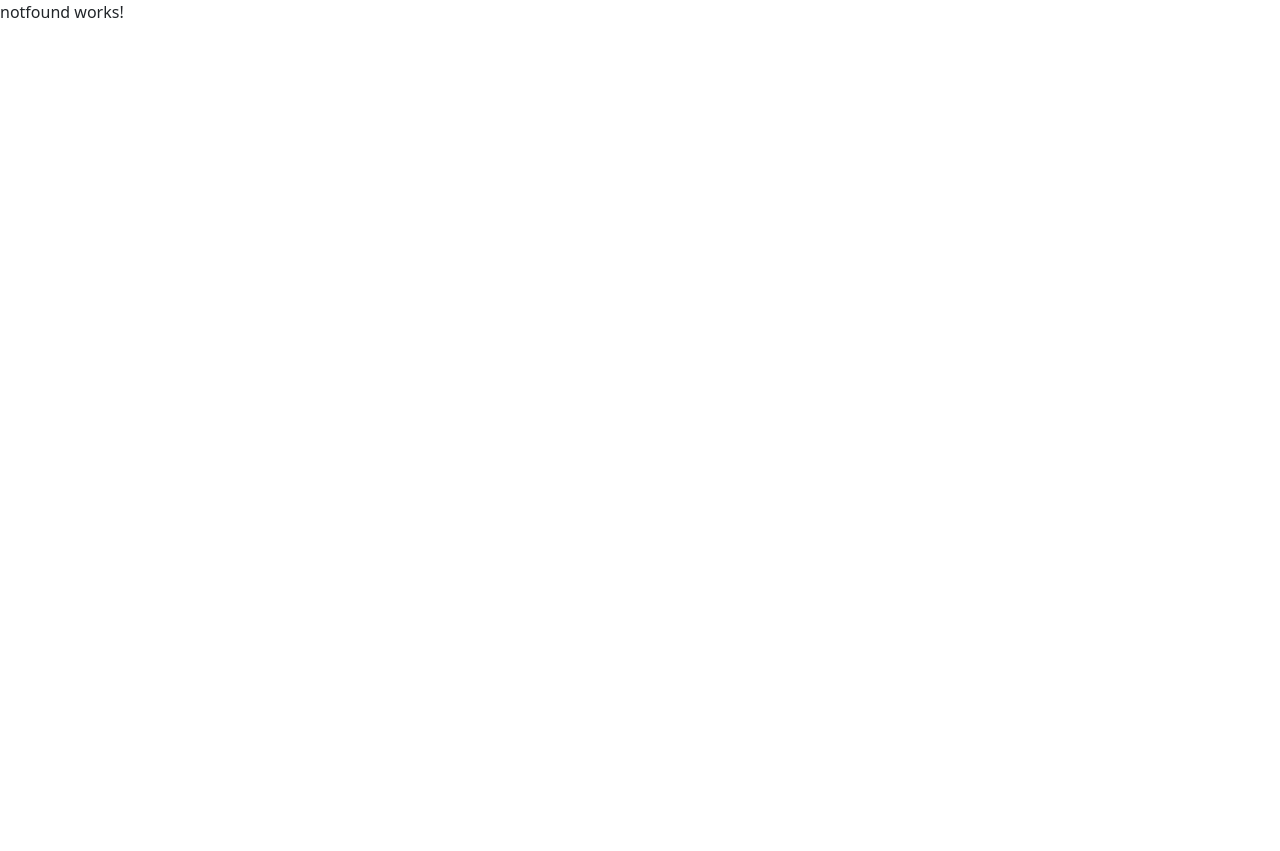
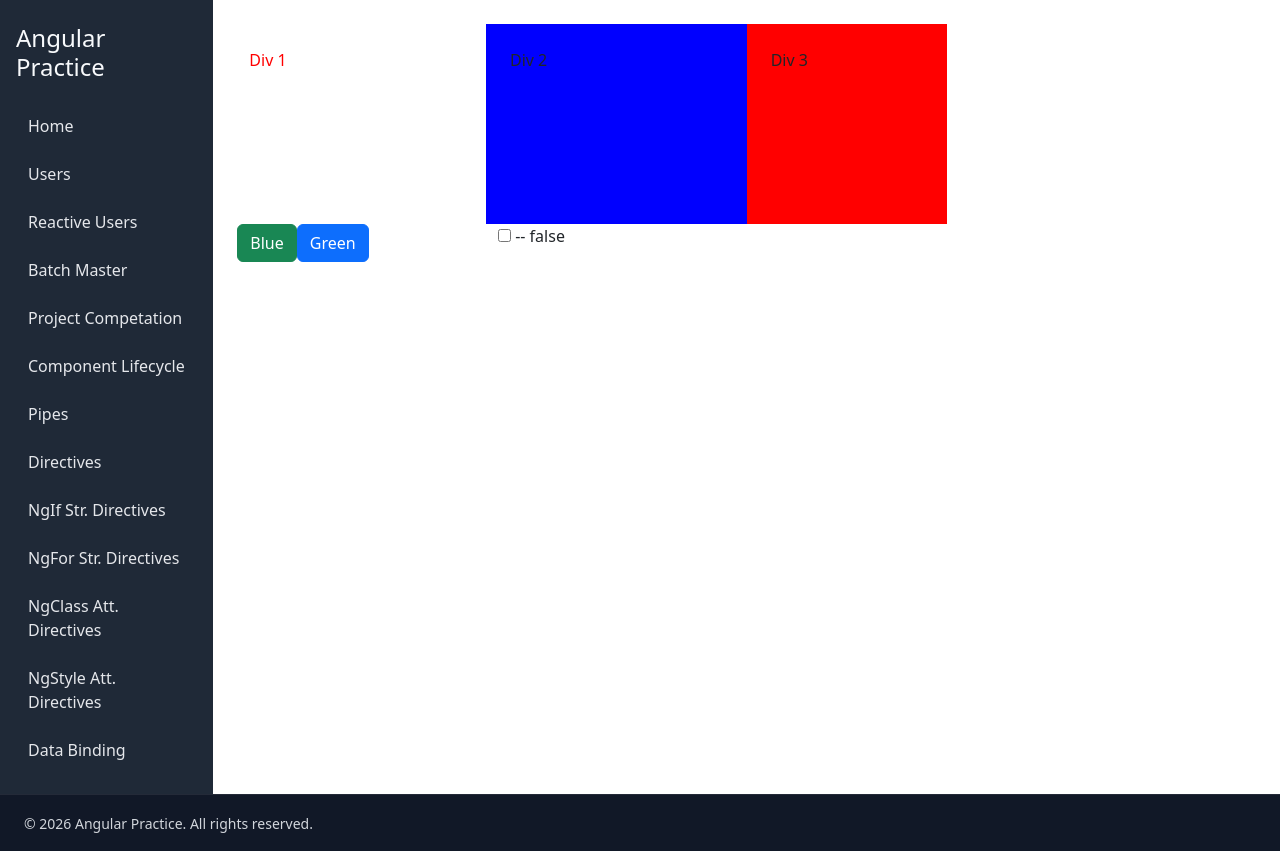
Before and after one commit to meyadavajeet/learning-angular19, an Angular app: page /ngStyle in a window 1280 px wide. Before the commit the page ends 800 px from the top, so only its background shows below. Built offline with nearby package versions, Linux system fonts and the light colour scheme.

Commit message:
attribute directives ngStyle implementation

```diff
--- a/src/app/app.routes.ts
+++ b/src/app/app.routes.ts
@@ -15,6 +15,7 @@ import { DataBindingComponent } from './data-binding/data-binding.component';
 import { NgForComponent } from './ng-for/ng-for.component';
 import { NgIFComponent } from './ng-if/ng-if.component';
 import { NgClassComponent } from './ng-class/ng-class.component';
+import { NgStyleComponent } from './ng-style/ng-style.component';
 
 export const routes: Routes = [
   {
@@ -73,6 +74,10 @@ export const routes: Routes = [
         component: NgClassComponent
       },
       {
+        path : 'ngStyle',
+        component: NgStyleComponent
+      },
+      {
         path: 'data-binding',
         component: DataBindingComponent
       }
--- a/src/app/layout/layout.component.html
+++ b/src/app/layout/layout.component.html
@@ -12,9 +12,10 @@
           <a class="nav-link" routerLink="/component-lifecycle">Component Lifecycle</a>
           <a class="nav-link" routerLink="/pipes">Pipes</a>
           <a class="nav-link" routerLink="/directives">Directives</a>
-          <a class="nav-link" routerLink="/ngIf">NgIf Directives</a>
-          <a class="nav-link" routerLink="/ngFor">NgFor Directives</a>
-          <a class="nav-link" routerLink="/ngClass">NgClass Directives</a>
+          <a class="nav-link" routerLink="/ngIf">NgIf Str. Directives</a>
+          <a class="nav-link" routerLink="/ngFor">NgFor Str. Directives</a>
+          <a class="nav-link" routerLink="/ngClass">NgClass Att. Directives</a>
+          <a class="nav-link" routerLink="/ngStyle">NgStyle Att. Directives</a>
           <a class="nav-link" routerLink="/data-binding">Data Binding</a>
         </nav>
       </aside>
--- /dev/null
+++ b/src/app/ng-style/ng-style.component.html
@@ -0,0 +1,22 @@
+<div class="row">
+  <div class="col-sm-3 p-4" [ngStyle]="{'background-color':div1Style, color: 'red'}">
+    Div 1
+  </div>
+  <div class="col-sm-3 p-4" [ngStyle]="{'background-color': isChecked ? 'teal' : 'blue'}">
+    Div 2
+  </div>
+  <div class="col-sm-3 p-4" [ngStyle]="myCss">
+    Div 3
+  </div>
+</div>
+
+<div class="row">
+  <div class="col-sm-3">
+    <button class="btn btn-success" (click)="addDiv1Color('blue')">Blue</button>
+    <button class="btn btn-primary" (click)="addDiv1Color('green')">Green</button>
+  </div>
+  <div class="col-sm-3">
+    <input type="checkbox" [(ngModel)]="isChecked"> -- {{isChecked}}
+  </div>
+
+</div>
--- /dev/null
+++ b/src/app/ng-style/ng-style.component.ts
@@ -0,0 +1,23 @@
+import { NgStyle } from '@angular/common';
+import { Component } from '@angular/core';
+import { FormsModule } from '@angular/forms';
+
+@Component({
+  selector: 'app-ng-style',
+  imports: [NgStyle, FormsModule],
+  templateUrl: './ng-style.component.html',
+  styleUrl: './ng-style.component.css',
+})
+export class NgStyleComponent {
+  div1Style: string = '';
+  isChecked: boolean = false;
+  myCss: any = {
+    'background-color': 'red',
+    width: '200px',
+    height: '200px',
+  };
+
+  addDiv1Color(color: string) {
+    this.div1Style = color;
+  }
+}
```
Also changed, not shown: src/app/ng-style/ng-style.component.css (added), 2 other files (tests, documents, lock files or other folders).
